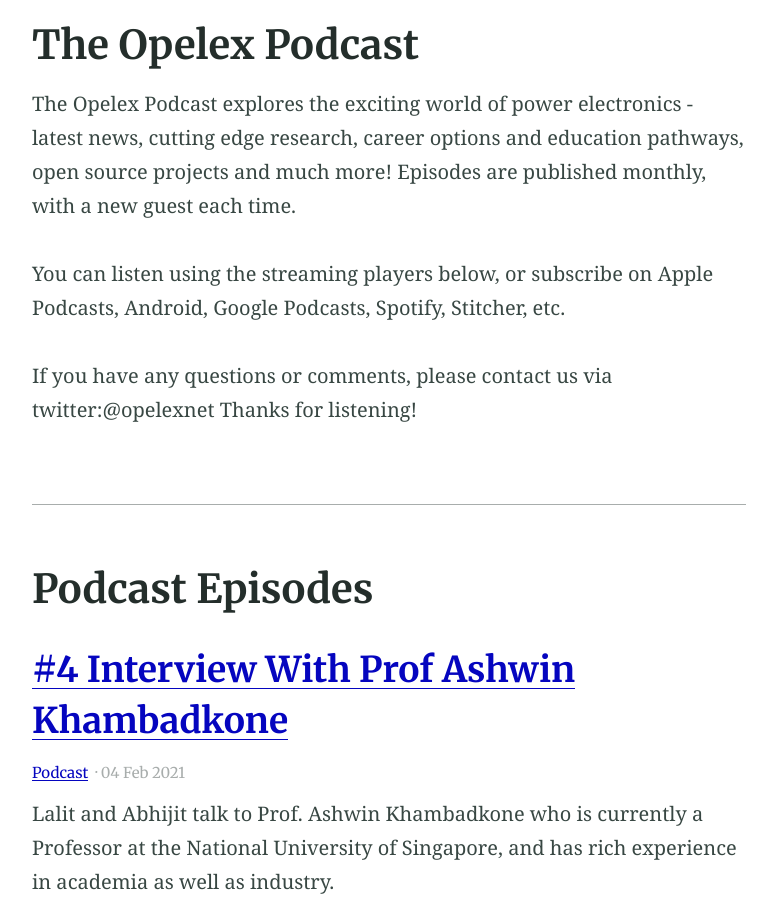
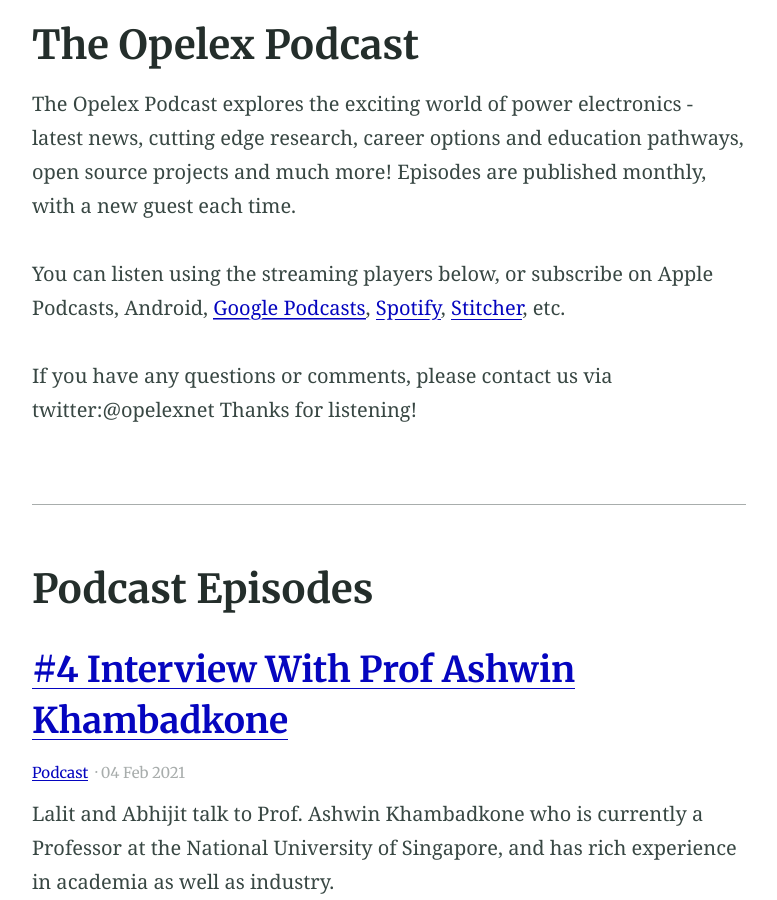
Before and after one commit to OpelexProject/OpelexProject.github.io, a Jekyll site: the page built from podcast/index.html, in a window 1280 px wide and 900 px high, scrolled down 426 px. Shown: the whole window, without its empty margins (251-1028 px from the left). Built offline with Jekyll 4.4.1, drawn with Linux system fonts in a browser that asks for light colours; the list of posts is cut into pages by our own code; some of the changed lines change nothing that is shown.

Commit message:
Add links

```diff
--- a/_layouts/blog.html
+++ b/_layouts/blog.html
@@ -16,7 +16,11 @@ layout: default
 	<p>The Opelex Podcast explores the exciting world of power electronics - latest news, cutting edge research, career options and education pathways, open source projects and much more! Episodes are published monthly, with a new guest each time. </p>
 
 
-<p>You can listen using the streaming players below, or subscribe on Apple Podcasts, Android, Google Podcasts, Spotify, Stitcher, etc.</p>
+<p>You can listen using the streaming players below, or subscribe on Apple Podcasts, Android,
+<a href="https://podcasts.google.com/feed/aHR0cHM6Ly9vcGVsZXgubGlic3luLmNvbS9yc3M">Google Podcasts</a>,
+<a href="https://open.spotify.com/show/3oWW6bUIMAEQJcmEOoYT5K">Spotify</a>,
+<a href="https://www.stitcher.com/show/the-opelex-podcast">Stitcher</a>, etc.
+</p>
 
 
 <p>If you have any questions or comments, please contact us via twitter:@opelexnet
```
